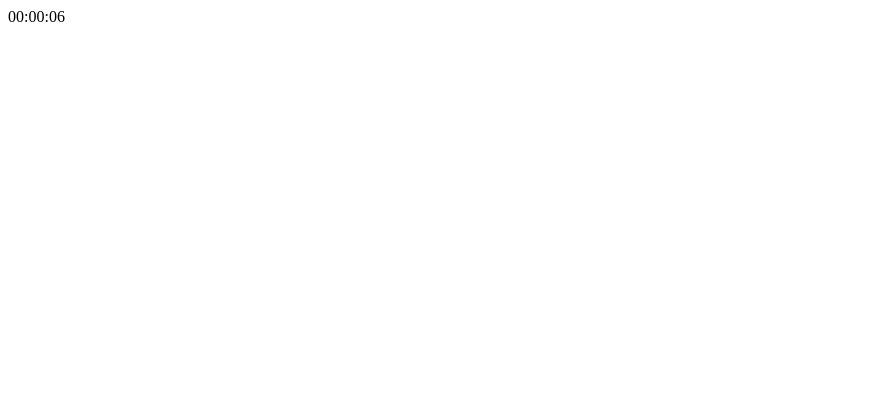
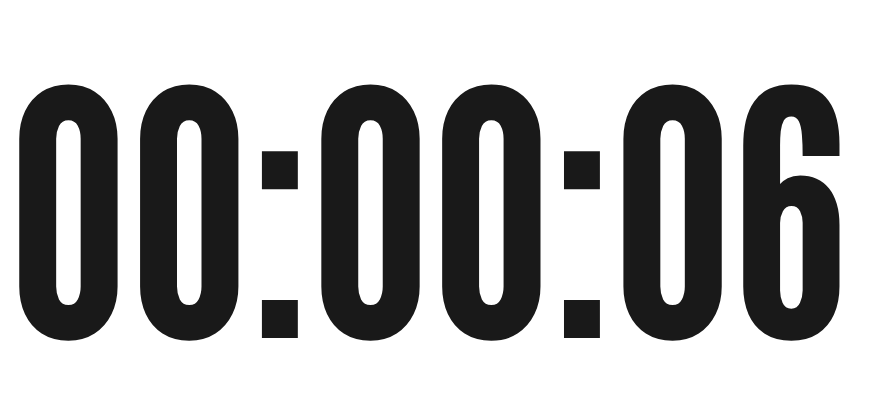
Before and after one commit to thiennguyenqn/timer-up, a plain HTML site: page index.html in a window 1280 px wide. Shown: the whole page, without its empty margins (0-895 px from the left). Drawn offline with nearby package versions, Linux system fonts and the light colour scheme.

Commit message:
Update index.html

```diff
--- a/index.html
+++ b/index.html
@@ -6,7 +6,16 @@
   <meta name="viewport" content="width=device-width, initial-scale=1.0">
   <meta http-equiv="X-UA-Compatible" content="ie=edge">
   <title>Đếm giờ</title>
-  <link href="https://fonts.googleapis.com/css?family=Open+Sans&display=swap" rel="stylesheet">
+  <link rel="preconnect" href="https://fonts.googleapis.com">
+<link rel="preconnect" href="https://fonts.gstatic.com" crossorigin>
+<link href="https://fonts.googleapis.com/css2?family=League+Gothic&display=swap" rel="stylesheet">
+<style>
+  body {
+    font-family: 'League Gothic', sans-serif;
+    font-size: 256pt;
+    color: rgba(0, 0, 0, 0.9)
+  }
+</style>
 </head>
 <body>
   <div id="time"></div>
```
